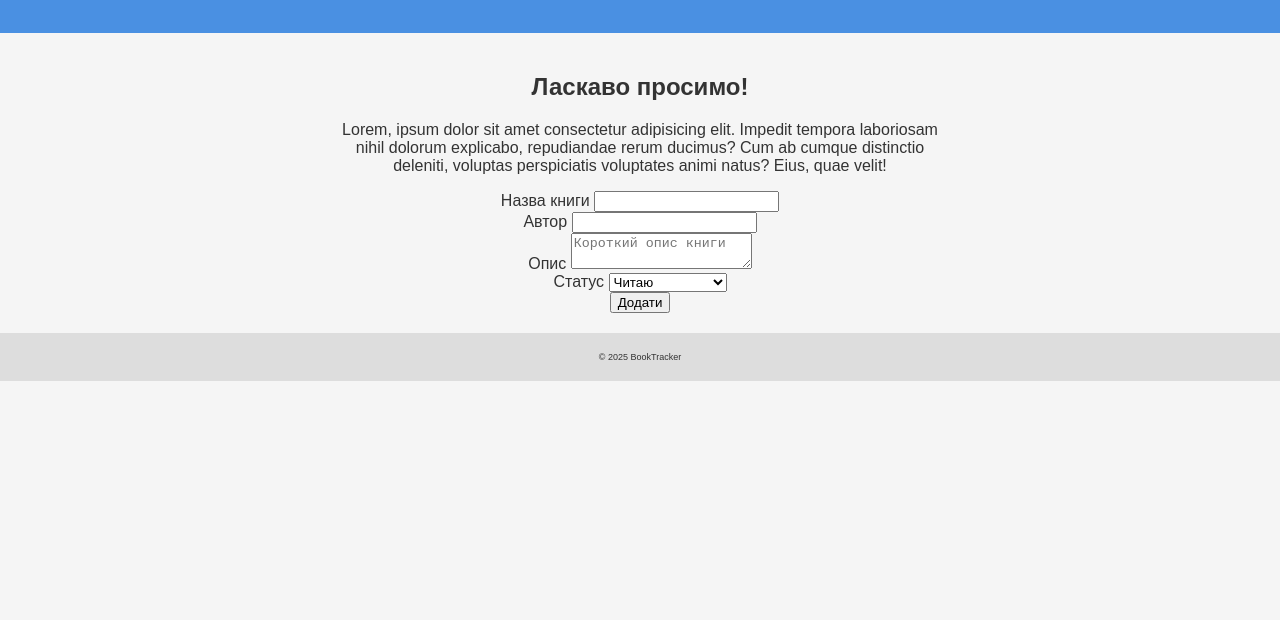
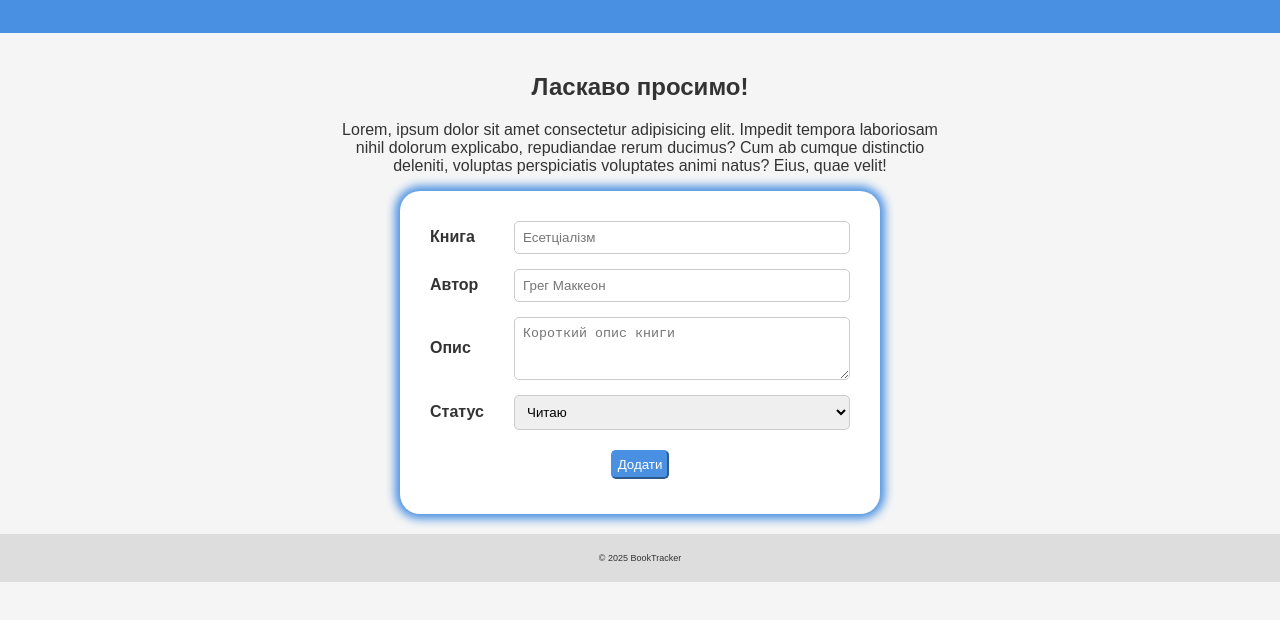
Before and after one commit to oOHumen/book-tracker, a plain HTML site: page index.html in a window 1280 px wide. Shown: the part 122-742 px from the top of the page. Drawn offline with Linux system fonts and the light colour scheme.

Commit message:
form styles added

```diff
--- a/index.html
+++ b/index.html
@@ -22,18 +22,26 @@
         <p>Lorem, ipsum dolor sit amet consectetur adipisicing elit. Impedit tempora laboriosam nihil dolorum explicabo, repudiandae rerum ducimus? Cum ab cumque distinctio deleniti, voluptas perspiciatis voluptates animi natus? Eius, quae velit!</p>
         <section class="add-book-form" >
             <form action="">
-                <label for="bookname">Назва книги</label>
-                <input type="text" id="bookname"><br>
+                <div class="form-group">
+                    <label for="bookname">Книга</label>
+                    <input type="text" id="bookname" placeholder="Есетціалізм">
+                </div>
+                <div class="form-group">
                     <label for="bookauthor">Автор</label>
-                <input type="text" id="bookauthor"><br>
+                    <input type="text" id="bookauthor" placeholder="Грег Маккеон">
+                </div>
+                <div class="form-group">
                     <label for="bookdescription">Опис</label>
-                <textarea name="bookdescription" id="" placeholder="Короткий опис книги"></textarea><br>
+                    <textarea name="bookdescription" rows ='3' placeholder="Короткий опис книги"></textarea>
+                </div>
+                <div class="form-group">
                     <label for="status">Статус</label>
                     <select name="status" id="status">
                         <option value="reading">Читаю</option>
                         <option value="read">Прочитав</option>
                         <option value="willread">Хочу прочитати</option>
-                </select><br>
+                    </select>
+                </div>
                 <button type="submit">Додати</button>
             </form>
         </section>
--- a/style.css
+++ b/style.css
@@ -44,3 +44,52 @@ footer p {
     font-size: xx-small;
     text-align: center;
 }
+
+.add-book-form {
+    background-color: white;
+    padding: 30px;
+    border-radius: 20px;
+    box-shadow: 0px 0px 10px 5px #4a90e2;
+    max-width: 70%;
+    margin: auto;
+}
+
+button {
+    background-color:#4a90e2;
+    color: white;
+    border-radius: 5px;
+    padding: 5px;
+    margin: 5px;
+    border-color: #4a90e2;
+}
+
+button:hover {
+    cursor: pointer;
+    background-color:white;
+    color: #4a90e2;
+}
+
+.form-group {
+ display: flex;
+ align-items: center;
+ margin-bottom: 15px;
+}
+
+.form-group label{
+    flex: 0 0 20%;
+    font-weight: bold;
+    text-align: left;
+}
+
+.form-group input,
+.form-group textarea,
+.form-group select {
+    flex: 1;
+    padding: 8px;
+    border: 1px solid #ccc;
+    border-radius: 5px;
+}
+
+.form-group select {
+    cursor: pointer;
+}
```
Lines whose indentation alone changed are shown as unchanged.
